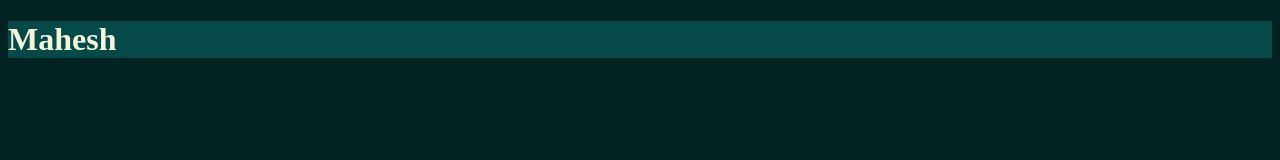
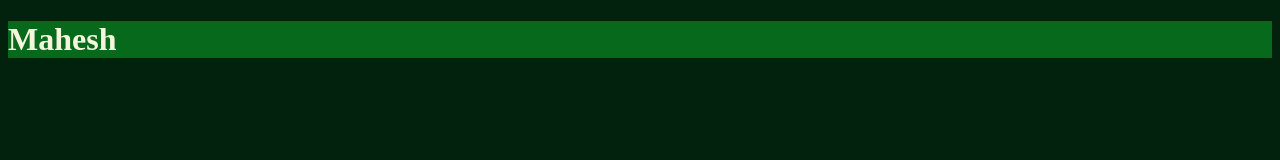
Before and after one commit to MaheshDKhandare/firstRepo, a plain HTML site: page index.html in a window 1280 px wide. Drawn offline with Linux system fonts and the light colour scheme.

Commit message:
changed bg

```diff
--- a/style.css
+++ b/style.css
@@ -1,7 +1,7 @@
 body{
-    background-color: rgb(3, 34, 34);
+    background-color: rgb(3, 34, 13);
 }
 h1{
     color: beige;
-    background-color: rgb(6, 73, 73);
+    background-color: rgb(6, 105, 28);
 }
```
